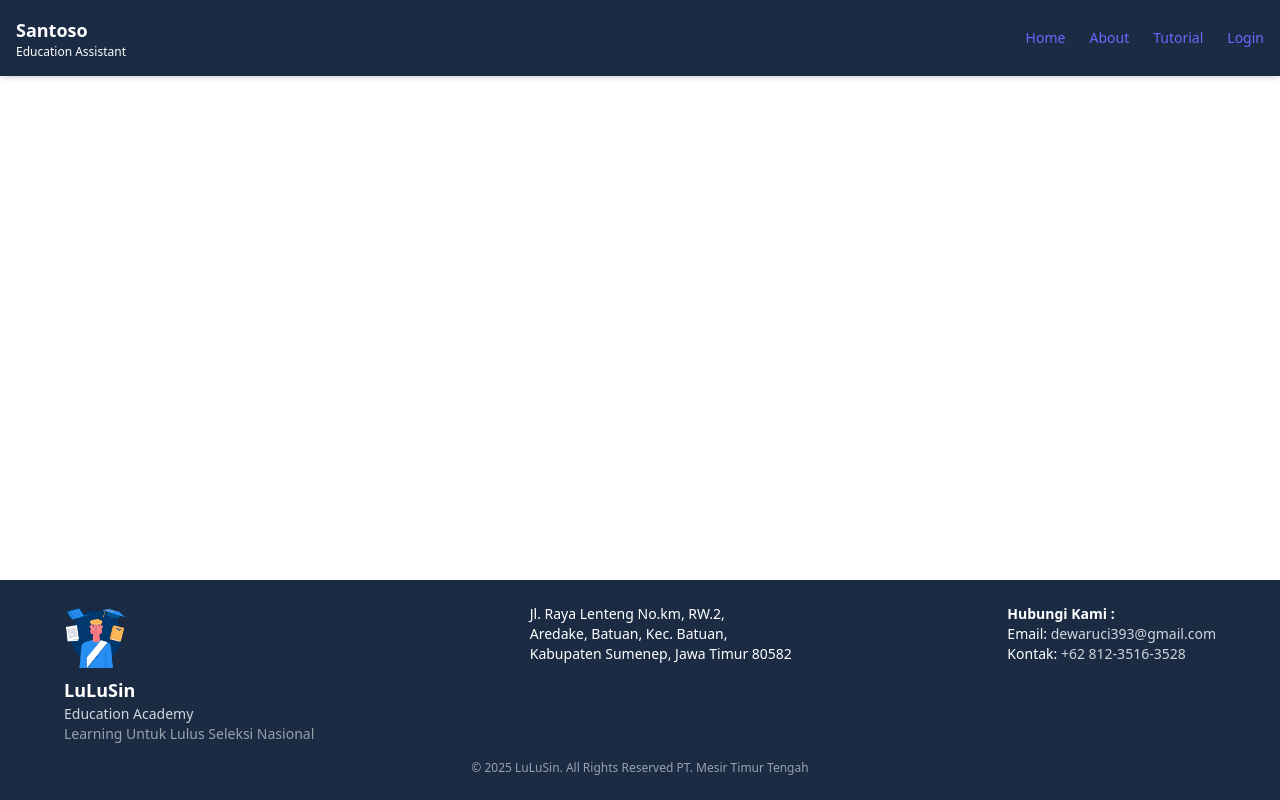
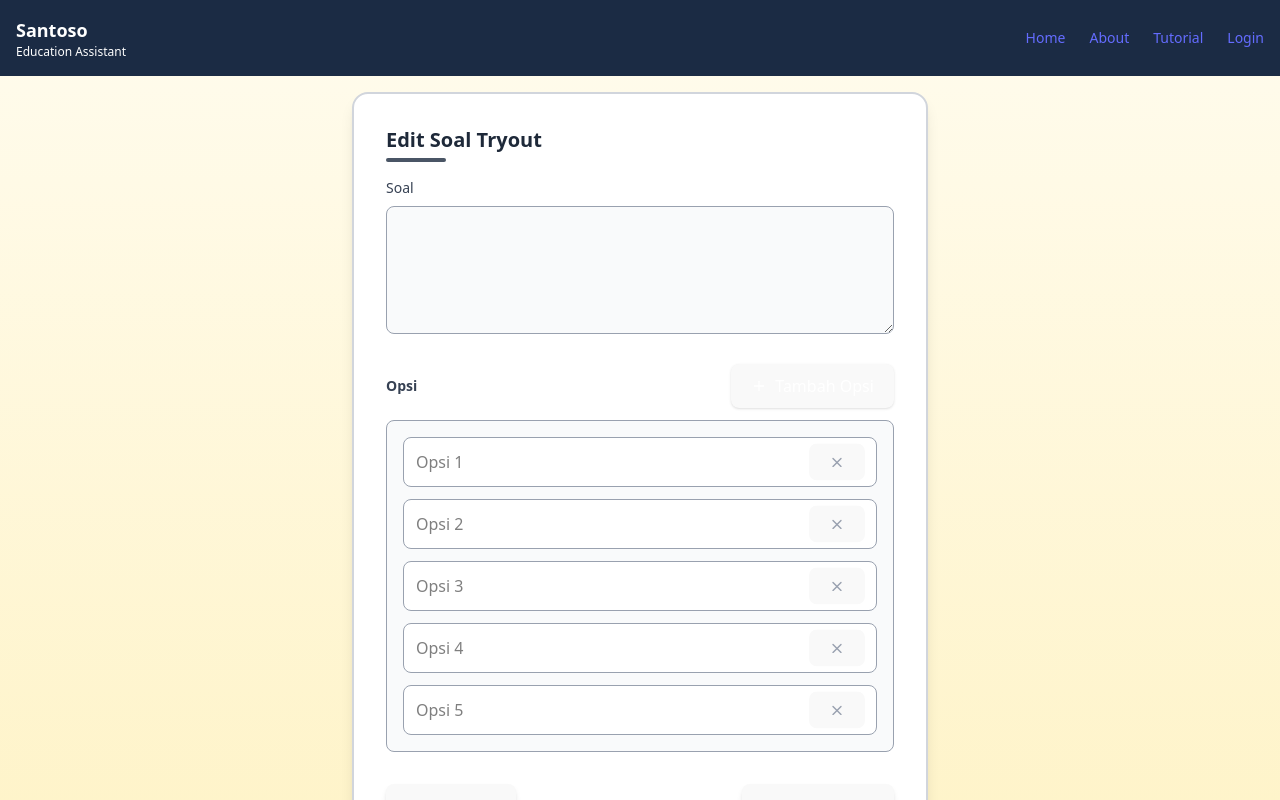
Before and after one commit to mifzalf/LuLuSin-FrontEnd, a React (Vite) app: page /Guru/Tryout/id/editsubjek in a window 1280 px wide. Built offline with nearby package versions, Linux system fonts and the light colour scheme.

Commit message:
membuat halaman editTryoutsubjek untuk guru

```diff
--- a/src/App.jsx
+++ b/src/App.jsx
@@ -21,6 +21,7 @@ import SiswaTryoutPengerjaan from "./Pages/Siswa/TryoutPengerjaan";
 import EditPembahasanSoalTryout from "./Pages/Guru/editpembahasansoaltryout";
 import EditSoalCreatePembahasan from "./Pages/Guru/EditSoalCreatePembahasan";
 import EditTryout from "./Pages/Guru/EditTryout";
+import EditTryoutSubjek from "./Pages/Guru/EditTryoutSubjek";
 
 function App() {
   const [count, setCount] = useState(0);
@@ -96,6 +97,7 @@ function App() {
             <Route path="Guru/Tryout/id/subjek/pembahasan/edit" element={<EditPembahasanSoalTryout />} />
             <Route path="Guru/Tryout/id/subjek/editpembahasan/create" element={<EditSoalCreatePembahasan />} />
             <Route path="Guru/Tryout/id/subjek/edit" element={<EditTryout />} />
+            <Route path="Guru/Tryout/id/editsubjek" element={<EditTryoutSubjek />} />
           </Routes>
         </Layout>
       } />
--- /dev/null
+++ b/src/Pages/Guru/EditTryoutSubjek.jsx
@@ -0,0 +1,167 @@
+"use client";
+
+import { useState } from "react";
+import { motion, AnimatePresence } from "framer-motion";
+import { FiPlus, FiX, FiArrowRight, FiArrowLeft } from "react-icons/fi";
+
+const EditTryoutSubjek = () => {
+  const [options, setOptions] = useState(["", "", "", "", ""]);
+
+  const addOption = () => {
+    setOptions([...options, ""]);
+  };
+
+  const removeOption = (indexToRemove) => {
+    if (options.length > 2) {
+      setOptions(options.filter((_, index) => index !== indexToRemove));
+    }
+  };
+
+  // Animation variants
+  const containerVariants = {
+    hidden: { opacity: 0, y: 20 },
+    visible: {
+      opacity: 1,
+      y: 0,
+      transition: {
+        when: "beforeChildren",
+        staggerChildren: 0.1,
+      },
+    },
+  };
+
+  const itemVariants = {
+    hidden: { opacity: 0, x: -10 },
+    visible: {
+      opacity: 1,
+      x: 0,
+      transition: { type: "spring", stiffness: 100 },
+    },
+  };
+
+  return (
+    <div className="flex justify-center items-center min-h-screen bg-gradient-to-b from-amber-50 to-amber-100 w-screen p-4">
+      <motion.div
+        className="border-2 border-gray-300 rounded-2xl p-8 w-full max-w-xl bg-white shadow-lg"
+        initial={{ opacity: 0, scale: 0.9 }}
+        animate={{ opacity: 1, scale: 1 }}
+        transition={{ duration: 0.5, ease: "easeOut" }}
+      >
+        <motion.h2
+          className="text-xl font-bold mb-6 text-gray-800 relative"
+          initial={{ opacity: 0, y: -10 }}
+          animate={{ opacity: 1, y: 0 }}
+          transition={{ delay: 0.2 }}
+        >
+          Edit Soal Tryout
+          <motion.div
+            className="absolute -bottom-2 left-0 h-1 bg-gray-600 rounded-full"
+            initial={{ width: 0 }}
+            animate={{ width: "60px" }}
+            transition={{ delay: 0.4, duration: 0.4 }}
+          />
+        </motion.h2>
+
+        <motion.div
+          variants={containerVariants}
+          initial="hidden"
+          animate="visible"
+          className="space-y-6"
+        >
+          <motion.div variants={itemVariants}>
+            <label className="block mb-2 text-sm font-medium text-gray-700">
+              Soal
+            </label>
+            <motion.textarea
+              className="w-full p-3 border border-gray-400 bg-gray-50 rounded-lg h-32 focus:outline-none focus:ring-2 focus:ring-gray-500 focus:border-transparent transition-all text-black"
+              whileFocus={{ boxShadow: "0 0 0 3px rgba(107, 114, 128, 0.2)" }}
+            ></motion.textarea>
+          </motion.div>
+
+          <motion.div variants={itemVariants} className="space-y-3">
+            <div className="flex justify-between items-center">
+              <label className="block text-sm font-bold text-gray-700">
+                Opsi
+              </label>
+              <motion.button
+                className="bg-gray-600 text-white px-4 py-2 rounded-lg text-sm hover:bg-gray-700 flex items-center gap-2 shadow-sm"
+                onClick={addOption}
+                whileHover={{ scale: 1.05 }}
+                whileTap={{ scale: 0.95 }}
+              >
+                <FiPlus size={16} /> Tambah Opsi
+              </motion.button>
+            </div>
+
+            <motion.div
+              className="border border-gray-400 bg-gray-50 p-4 rounded-lg space-y-3"
+              variants={containerVariants}
+            >
+              <AnimatePresence>
+                {options.map((option, index) => (
+                  <motion.div
+                    key={index}
+                    className="flex items-center gap-2"
+                    initial={{ opacity: 0, y: 10 }}
+                    animate={{ opacity: 1, y: 0 }}
+                    exit={{ opacity: 0, x: -10 }}
+                    transition={{ duration: 0.2 }}
+                  >
+                    <div className="flex-grow relative">
+                      <motion.input
+                        type="text"
+                        className="w-full p-3 border border-gray-400 bg-white rounded-lg focus:outline-none focus:ring-2 focus:ring-gray-500 focus:border-transparent pr-10 text-black"
+                        placeholder={`Opsi ${index + 1}`}
+                        value={option}
+                        onChange={(e) => {
+                          const newOptions = [...options];
+                          newOptions[index] = e.target.value;
+                          setOptions(newOptions);
+                        }}
+                        whileFocus={{
+                          boxShadow: "0 0 0 3px rgba(107, 114, 128, 0.2)",
+                        }}
+                      />
+                      {options.length > 2 && (
+                        <motion.button
+                          className="absolute right-3 top-1/2 transform -translate-y-1/2 text-gray-400 hover:text-red-500"
+                          onClick={() => removeOption(index)}
+                          whileHover={{ scale: 1.2 }}
+                          whileTap={{ scale: 0.9 }}
+                        >
+                          <FiX size={16} />
+                        </motion.button>
+                      )}
+                    </div>
+                  </motion.div>
+                ))}
+              </AnimatePresence>
+            </motion.div>
+          </motion.div>
+
+          <motion.div
+            variants={itemVariants}
+            className="flex justify-between mt-8 gap-4"
+          >
+            <motion.button
+              className="bg-gray-500 text-white px-5 py-2 rounded-lg hover:bg-gray-600 flex items-center gap-2 shadow-md"
+              whileHover={{ scale: 1.05 }}
+              whileTap={{ scale: 0.95 }}
+            >
+              <FiArrowLeft size={16} /> Batalkan
+            </motion.button>
+            <motion.button
+              className="bg-gray-700 text-white px-5 py-2 rounded-lg hover:bg-gray-800 flex items-center gap-2 shadow-md"
+              whileHover={{ scale: 1.05 }}
+              whileTap={{ scale: 0.95 }}
+            >
+              Selanjutnya <FiArrowRight size={16} />
+            </motion.button>
+          </motion.div>
+        </motion.div>
+      </motion.div>
+    </div>
+  );
+};
+
+export default EditTryoutSubjek;
```
